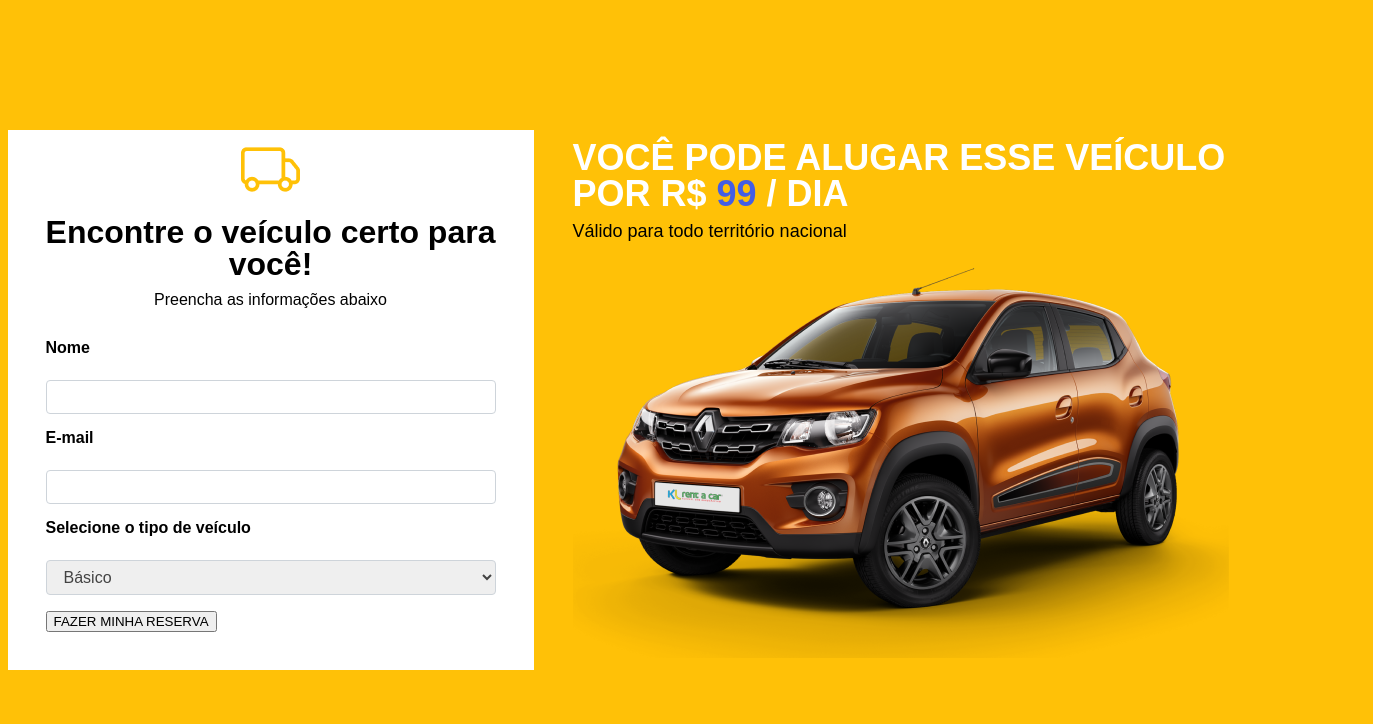
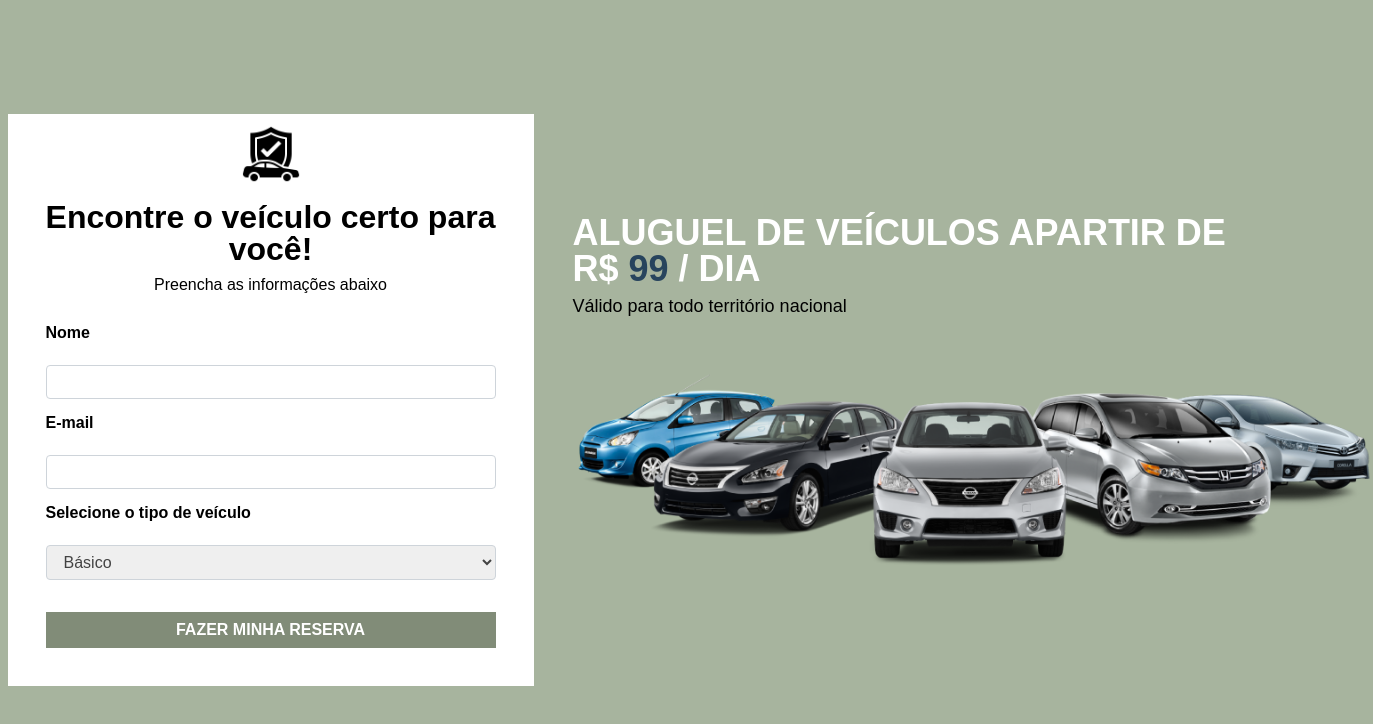
Before and after one commit to MoniqueCaires/Locadora, a plain HTML site: page index.html in a window 1280 px wide. Shown: the whole page, 1373 px wide, since content can reach past the window. Drawn offline with Linux system fonts and the light colour scheme.

Commit message:
Mudanças
Fazendo algumas mudanças em cor e imagens, fontes.

```diff
--- a/estilo.css
+++ b/estilo.css
@@ -55,8 +55,8 @@
 */
 
 body{/*Seletor de tag*/
-    background-color: #FFC107;
-    font-family: Arial;
+    background-color: #A7B49E;
+    font-family: Arial, Helvetica, sans-serif;
 }
 
 #col1{/*Seletor de ID*/
@@ -105,9 +105,9 @@
     box-sizing: border-box;
 }
 
-.botao-reserva{
+.botao-reservar{
     width: 100%;
-    background-color: #FFC107;
+    background-color: #818C78;
     color: white;
     line-height: 150%;
     padding-top: 6px;
@@ -132,7 +132,7 @@
 }
 
 .destaque{
-    color:#445EE5;
+    color: #27445D;
 }
 
 .texto-oferta{
@@ -146,3 +146,11 @@
     justify-content: center;
     height: 100vh;
 }
+
+.icone{
+    width: 60px;
+}
+
+.img-principal{
+    width: 800px;
+}
--- a/index.html
+++ b/index.html
@@ -10,7 +10,7 @@
 <body>
 <main class="tudo">
     <div id="col1">
-        <img src="/imagens/icone.png" alt="icone de caminhão">
+        <img class="icone"  src="/imagens/carro-seguro.png" alt="icone carro com segurança">
         <h2 class="titulo">Encontre o veículo certo para você!</h2>
         <p>Preencha as informações abaixo</p>
         <form class="pedido">
@@ -28,9 +28,9 @@
         </form>
     </div>
     <div id="col2">
-        <h1 class="oferta">VOCÊ PODE ALUGAR ESSE VEÍCULO POR R$ <strong class="destaque">99</strong> / DIA</h1>
+        <h1 class="oferta">ALUGUEL DE VEÍCULOS APARTIR DE R$ <strong class="destaque">99</strong> / DIA</h1>
         <P class="texto-oferta">Válido para todo território nacional</P>
-        <img src="/imagens/renault-kwid.png" alt="Renault Kwid">
+        <img class="img-principal" src="/imagens/carros.png" alt="Diferentes carros juntos">
     </div>
 </main>
 </body>
```
Also changed, not shown: imagens/carro-seguro.png (added), imagens/carros.png (added).
